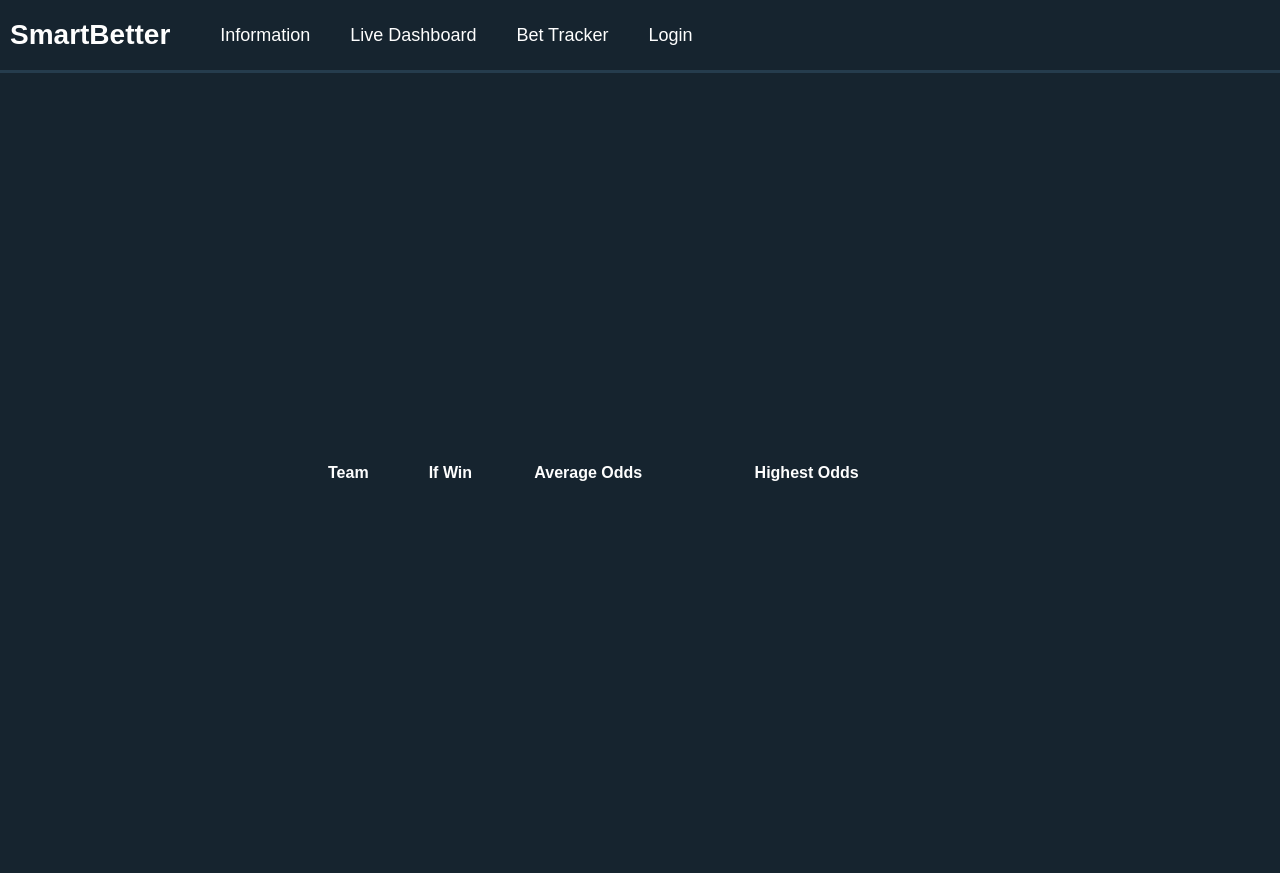
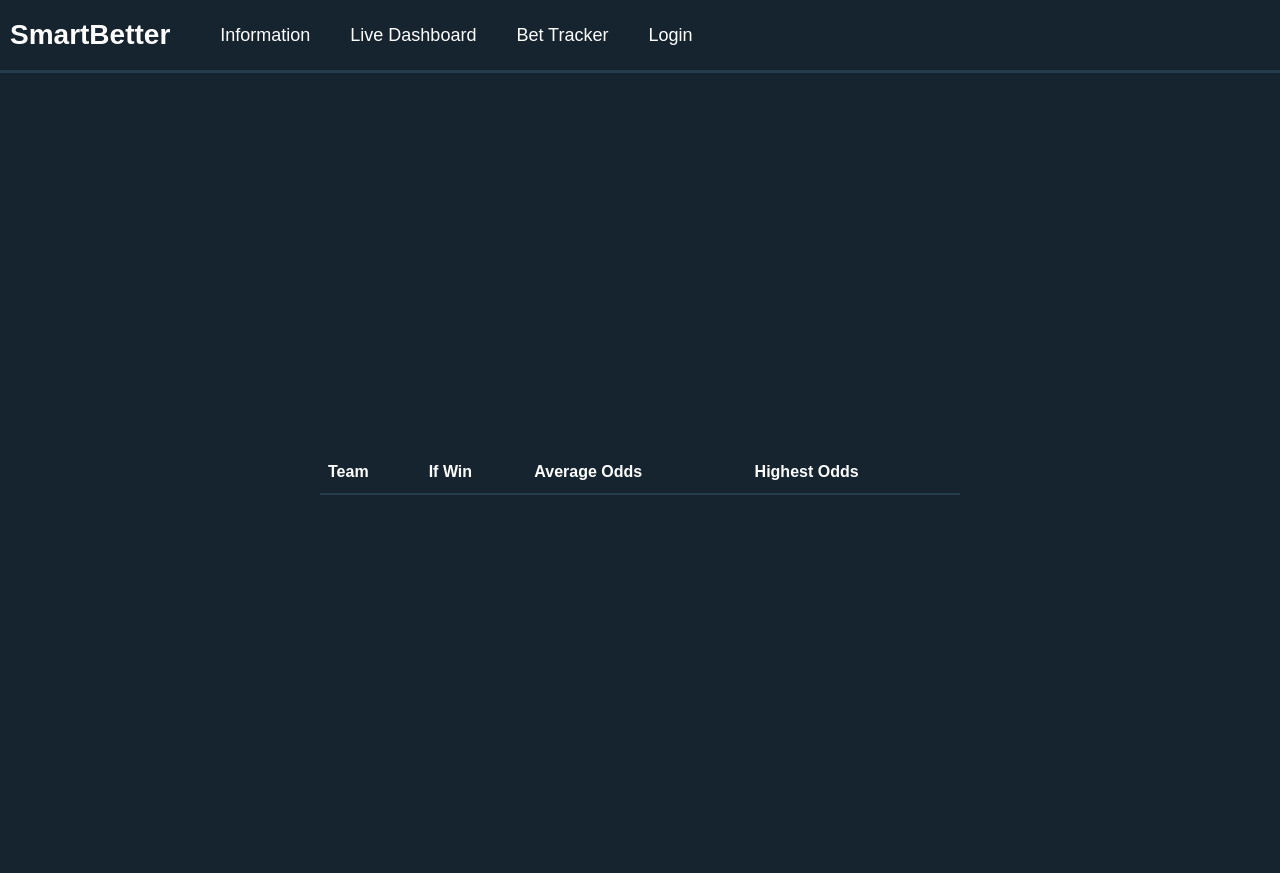
Before and after one commit to youngfeiler/SmartBetter-website, a Flask app: template static/templates/bet_tracker.html in a window 1280 px wide. Run offline with Flask 3, Linux system fonts and the light colour scheme; the template is opened without the code that fills it, so the values that code supplies are empty; some libraries are stand-ins or nearby versions.

Commit message:
fixed bottom row thing in bet tracker

```diff
--- a/static/css/bet_tracker.css
+++ b/static/css/bet_tracker.css
@@ -19,6 +19,8 @@ table {
   justify-content: center; /* Center horizontally */
   width: 50%;
   border-collapse: collapse;
+  border-bottom: 2px solid #253c4d;
+
 }
 
 th, td {
@@ -30,6 +32,7 @@ th, td {
   border-top: 2px solid #253c4d;
   border-left: 2px solid #253c4d;
   border-right: 2px solid #253c4d;
+
 }
 
 .border-r-l {
```
